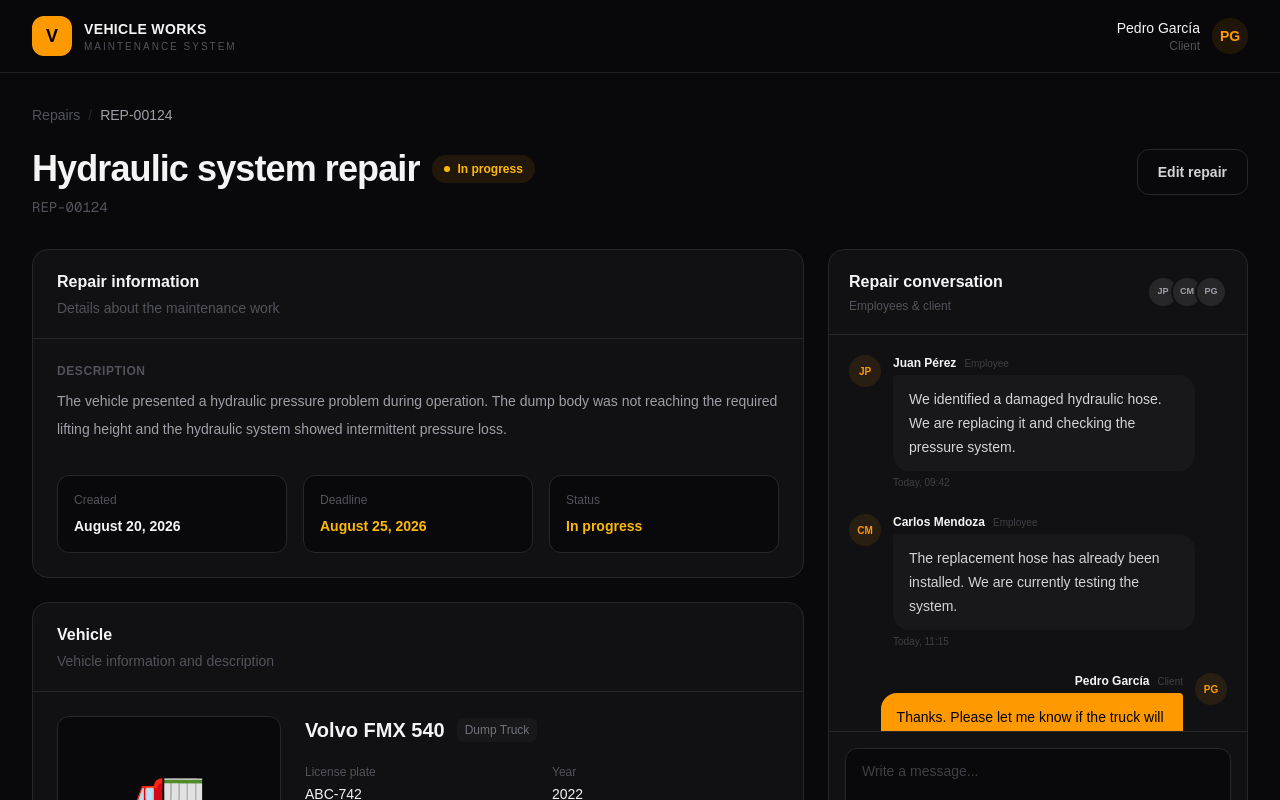
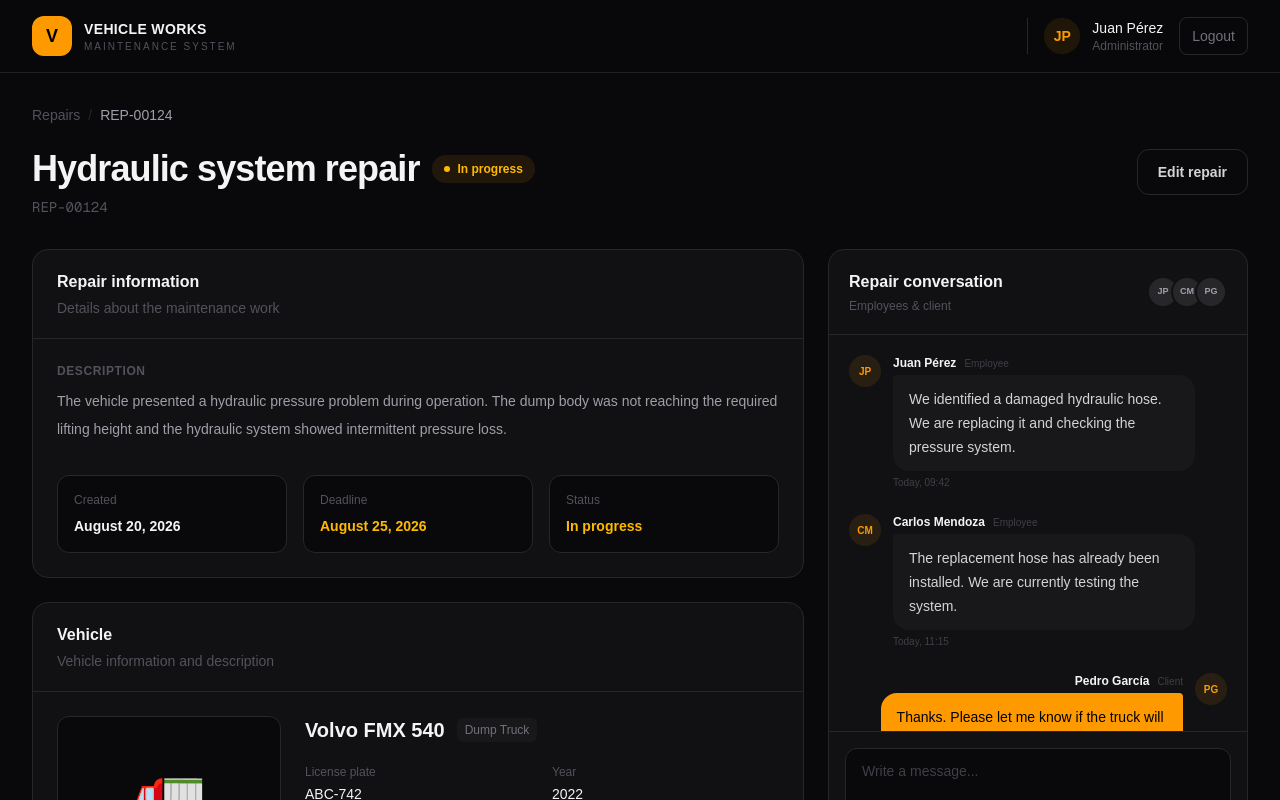
Before and after one commit to YCrhis/Shudu, a Next.js app: page /in/service/1 in a window 1280 px wide. Shown: the top 800 px of the page. Built offline with nearby package versions, Linux system fonts and the light colour scheme.

Commit message:
fix: modifying the layout of the in pages

```diff
--- /dev/null
+++ b/app/in/layout.tsx
@@ -0,0 +1,18 @@
+import UIHeader from "@/components/generic/UIHeader"
+import React from "react"
+
+interface Props {
+    children: React.ReactNode
+}
+
+const LayoutIn = ({children}:Props) => {
+  return (
+    <main className="min-h-screen bg-[#09090B] text-zinc-100">
+       {/* Header */}
+      <UIHeader/>
+
+      {children}</main>
+  )
+}
+
+export default LayoutIn
--- a/app/in/page.tsx
+++ b/app/in/page.tsx
@@ -93,51 +93,6 @@ const Dashboard = () => {
 
   return (
     <main className="min-h-screen bg-[#09090B] text-zinc-100">
-      {/* Header */}
-      <header className="sticky top-0 z-30 border-b border-zinc-800/80 bg-[#09090B]/90 backdrop-blur-xl">
-        <div className="mx-auto flex max-w-[1600px] items-center justify-between px-6 py-4 lg:px-8">
-          <div className="flex items-center gap-3">
-            <div className="flex h-10 w-10 items-center justify-center rounded-xl bg-amber-500 text-black">
-              <span className="text-lg font-black">V</span>
-            </div>
-
-            <div>
-              <p className="text-sm font-bold tracking-wide">VEHICLE WORKS</p>
-
-              <p className="text-[10px] uppercase tracking-[0.2em] text-zinc-600">
-                Maintenance System
-              </p>
-            </div>
-          </div>
-
-          <div className="flex items-center gap-4">
-            {/* Notification */}
-            <button className="relative rounded-lg p-2 text-zinc-500 transition hover:bg-zinc-900 hover:text-zinc-200">
-              <span className="text-lg">🔔</span>
-
-              <span className="absolute right-1.5 top-1.5 h-2 w-2 rounded-full bg-amber-500" />
-            </button>
-
-            {/* User */}
-            <div className="hidden items-center gap-3 border-l border-zinc-800 pl-4 sm:flex">
-              <div className="flex h-9 w-9 items-center justify-center rounded-full bg-amber-500/10 text-sm font-bold text-amber-500">
-                JP
-              </div>
-
-              <div>
-                <p className="text-sm font-medium">Juan Pérez</p>
-
-                <p className="text-xs text-zinc-600">Administrator</p>
-              </div>
-            </div>
-
-            <button className="rounded-lg border border-zinc-800 px-3 py-2 text-sm text-zinc-500 transition hover:border-zinc-700 hover:text-zinc-200">
-              Logout
-            </button>
-          </div>
-        </div>
-      </header>
-
       {/* Content */}
       <div className="mx-auto max-w-[1600px] px-6 py-8 lg:px-8">
         {/* Page heading */}
--- a/app/in/service/[id]/page.tsx
+++ b/app/in/service/[id]/page.tsx
@@ -80,42 +80,6 @@ const RepairDetail = () => {
 
   return (
     <main className="min-h-screen bg-[#09090B] text-zinc-100">
-      {/* Header */}
-      <header className="sticky top-0 z-30 border-b border-zinc-800/80 bg-[#09090B]/90 backdrop-blur-xl">
-        <div className="mx-auto flex max-w-[1600px] items-center justify-between px-6 py-4 lg:px-8">
-          <div className="flex items-center gap-3">
-            <div className="flex h-10 w-10 items-center justify-center rounded-xl bg-amber-500 text-black">
-              <span className="text-lg font-black">V</span>
-            </div>
-
-            <div>
-              <p className="text-sm font-bold tracking-wide">
-                VEHICLE WORKS
-              </p>
-
-              <p className="text-[10px] uppercase tracking-[0.2em] text-zinc-600">
-                Maintenance System
-              </p>
-            </div>
-          </div>
-
-          <div className="flex items-center gap-3">
-            <div className="hidden text-right sm:block">
-              <p className="text-sm font-medium">
-                Pedro García
-              </p>
-
-              <p className="text-xs text-zinc-600">
-                Client
-              </p>
-            </div>
-
-            <div className="flex h-9 w-9 items-center justify-center rounded-full bg-amber-500/10 text-sm font-bold text-amber-500">
-              PG
-            </div>
-          </div>
-        </div>
-      </header>
 
       <div className="mx-auto max-w-[1600px] px-6 py-8 lg:px-8">
         {/* Breadcrumb */}
--- a/app/in/service/new/page.tsx
+++ b/app/in/service/new/page.tsx
@@ -107,7 +107,7 @@ const CreateRepair = () => {
   }, []);
 
   return (
-    <main className="min-h-screen bg-[#09090B] text-zinc-100">
+    <div>
       <UIAlert
         isOpen={alert.isOpen}
         message={alert.message}
@@ -122,36 +122,6 @@ const CreateRepair = () => {
         title="Repair created successfully"
         message="The repair has been registered and the assigned employees have been notified."
       />
-      {/* Header */}
-      <header className="sticky top-0 z-30 border-b border-zinc-800/80 bg-[#09090B]/90 backdrop-blur-xl">
-        <div className="mx-auto flex max-w-[1600px] items-center justify-between px-6 py-4 lg:px-8">
-          <div className="flex items-center gap-3">
-            <div className="flex h-10 w-10 items-center justify-center rounded-xl bg-amber-500 text-black">
-              <span className="text-lg font-black">V</span>
-            </div>
-
-            <div>
-              <p className="text-sm font-bold tracking-wide">VEHICLE WORKS</p>
-
-              <p className="text-[10px] uppercase tracking-[0.2em] text-zinc-600">
-                Maintenance System
-              </p>
-            </div>
-          </div>
-
-          <div className="flex items-center gap-3">
-            <div className="hidden text-right sm:block">
-              <p className="text-sm font-medium">Pedro García</p>
-
-              <p className="text-xs text-zinc-600">Administrator</p>
-            </div>
-
-            <div className="flex h-9 w-9 items-center justify-center rounded-full bg-amber-500/10 text-sm font-bold text-amber-500">
-              PG
-            </div>
-          </div>
-        </div>
-      </header>
 
       <div className="mx-auto max-w-[1400px] px-6 py-8 lg:px-8">
         {/* Breadcrumb */}
@@ -595,7 +565,7 @@ const CreateRepair = () => {
           </div>
         </form>
       </div>
-    </main>
+    </div>
   );
 };
 
--- /dev/null
+++ b/components/generic/UIHeader.tsx
@@ -0,0 +1,43 @@
+const UIHeader = () => {
+  return (
+     <header className="sticky top-0 z-30 border-b border-zinc-800/80 bg-[#09090B]/90 backdrop-blur-xl">
+        <div className="mx-auto flex max-w-[1600px] items-center justify-between px-6 py-4 lg:px-8">
+          <div className="flex items-center gap-3">
+            <div className="flex h-10 w-10 items-center justify-center rounded-xl bg-amber-500 text-black">
+              <span className="text-lg font-black">V</span>
+            </div>
+
+            <div>
+              <p className="text-sm font-bold tracking-wide">VEHICLE WORKS</p>
+
+              <p className="text-[10px] uppercase tracking-[0.2em] text-zinc-600">
+                Maintenance System
+              </p>
+            </div>
+          </div>
+
+          <div className="flex items-center gap-4">
+
+            {/* User */}
+            <div className="hidden items-center gap-3 border-l border-zinc-800 pl-4 sm:flex">
+              <div className="flex h-9 w-9 items-center justify-center rounded-full bg-amber-500/10 text-sm font-bold text-amber-500">
+                JP
+              </div>
+
+              <div>
+                <p className="text-sm font-medium">Juan Pérez</p>
+
+                <p className="text-xs text-zinc-600">Administrator</p>
+              </div>
+            </div>
+
+            <button className="rounded-lg border border-zinc-800 px-3 py-2 text-sm text-zinc-500 transition hover:border-zinc-700 hover:text-zinc-200">
+              Logout
+            </button>
+          </div>
+        </div>
+      </header>
+  )
+}
+
+export default UIHeader
```
